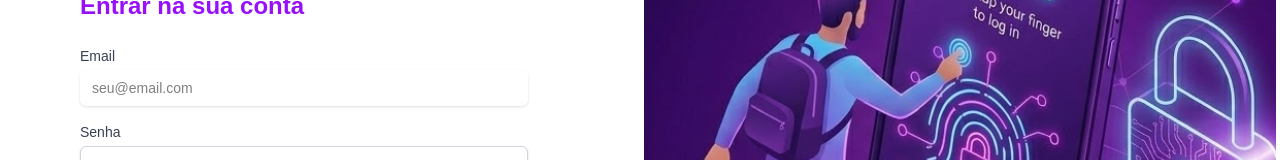
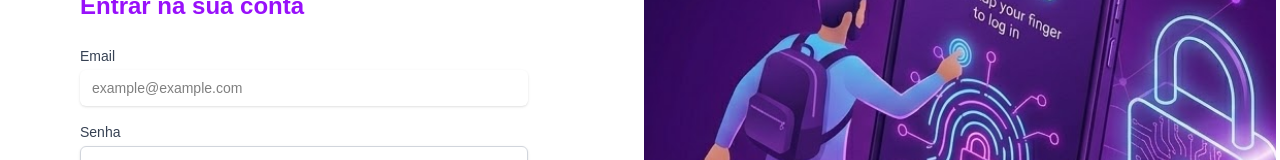
Before and after one commit to SLeess/Audio-Post, a Next.js app in the folder audiopost-next/: page /login in a window 1280 px wide. Shown: the part 291-451 px from the top of the page. Built offline with nearby package versions, Linux system fonts and the light colour scheme; no server answers.

Commit message:
feat(Next | Login): ✨ Add email validation message for placeholder email

```diff
--- a/audiopost-next/src/modules/auth/components/Login/FormLogin.tsx
+++ b/audiopost-next/src/modules/auth/components/Login/FormLogin.tsx
@@ -1,5 +1,4 @@
-import { ChangeEvent, SubmitEvent } from "react";
-import { UseFormReturn } from "react-hook-form";
+import { UseFormReturn, useWatch } from "react-hook-form";
 import { LoginData } from "@/modules/auth/validations/loginSchema";
 
 interface FormLoginProps{
@@ -9,7 +8,13 @@ interface FormLoginProps{
 
 export default function FormLogin({ form, onSubmit }: FormLoginProps): React.ReactNode
 {
-    const { register, handleSubmit, formState: { errors, isSubmitting } } = form;
+    const { register, handleSubmit, formState: { errors, isSubmitting }, control } = form;
+
+    const emailVal = useWatch({
+        control,
+        name: 'email',
+        defaultValue: ''
+    });
 
     return (
         <section className="col-span-6 px-20 flex flex-col items-start justify-center min-h-screen bg-white">
@@ -25,12 +30,17 @@ export default function FormLogin({ form, onSubmit }: FormLoginProps): React.Rea
                         {/** Isso substitui o value o onChange */}
                         {/* value={formData?.email}
                             onChange={handleInputChange} **/}
-                        <input type="email" id="email" placeholder="seu@email.com"
+                        <input type="email" id="email" placeholder="example@example.com"
                             {...register("email")}
                             className="mt-1 block w-full px-3 py-2 bord\er border-gray-300 rounded-md shadow-sm focus:outline-none focus:ring-indigo-500 focus:border-indigo-500 sm:text-sm"
                         />
                         {/* Exibe o erro do Zod em vermelho caso exista */}
                         {errors.email && <span className="text-red-500 text-xs mt-1 block">{errors.email.message}</span>}
+                        {String(emailVal).includes('example@example.com') && (
+                            <div>
+                                <span className="text-yellow-500 text-xs mt-1 block">Pelo amor de Deus, não inventa esse email não!!</span>
+                            </div>
+                        )}
                     </div>
                     <div>
                         <label htmlFor="password" className="block text-sm font-medium text-gray-700">Senha</label>
```
